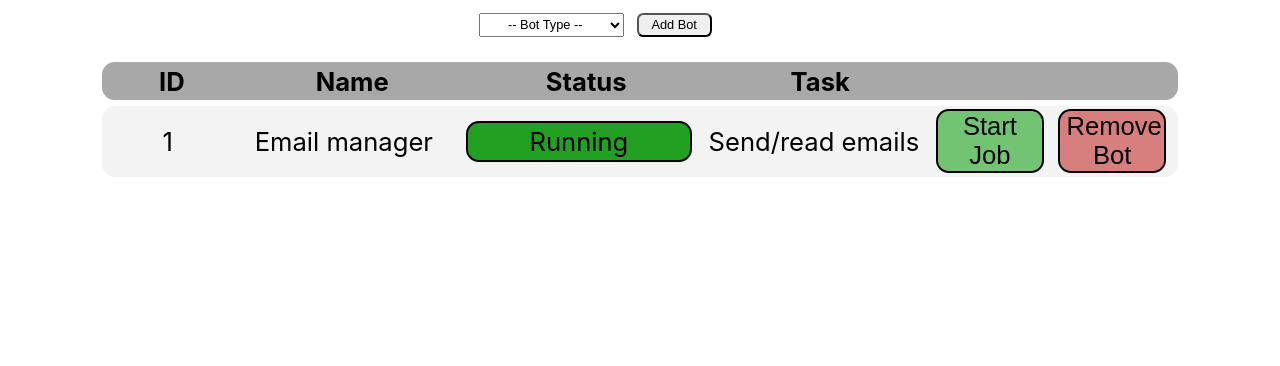
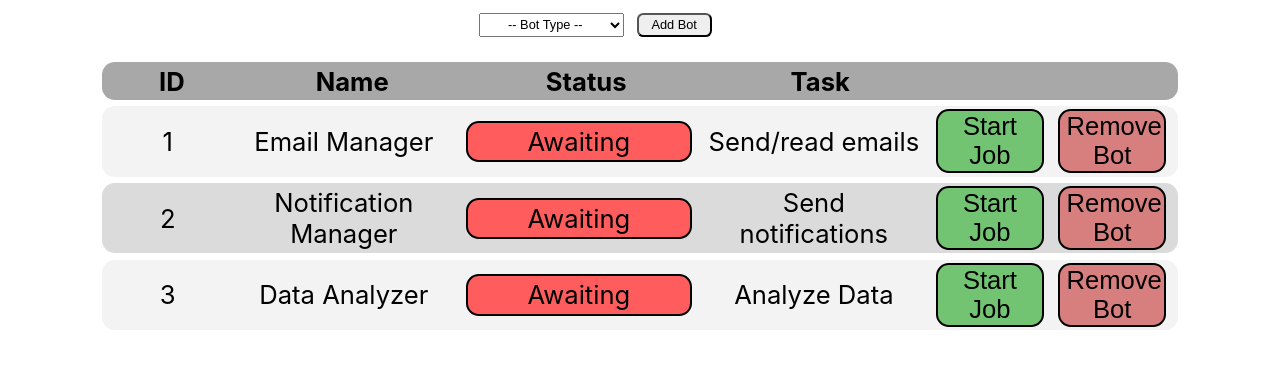
Before and after one commit to LewisSmith291/styling-and-keys, a React (Create React App) app: page / in a window 1280 px wide. Shown: the top 366 px of the page. Built offline with nearby package versions, Linux system fonts and the light colour scheme.

Commit message:
Start job button now moves status from awaiting > running > completed. Need to make button disappear when pressed.

```diff
--- a/src/App.js
+++ b/src/App.js
@@ -1,13 +1,13 @@
-import {useState} from 'react';
+import {useEffect, useState} from 'react';
 import BotList from './RenderBotList';
 import BotListForm from './BotForm';
 import './App.css';
 
 function App() {
   const [bots, setBots] = useState([
-    {id: 1, name: "Email manager", status: "Running", task: "Send/read emails"},
-    //{id: 2, name: "Notification Manager", status: "Awaiting", task: "Send notifications"},
-    //{id: 3, name: "Data Analyzer", status: "Awaiting", task: "Analyze Data"}
+    {id: 1, name: "Email Manager", status: "Awaiting", task: "Send/read emails"},
+    {id: 2, name: "Notification Manager", status: "Awaiting", task: "Send notifications"},
+    {id: 3, name: "Data Analyzer", status: "Awaiting", task: "Analyze Data"}
   ]);
 
   function RemoveBotAtIndex(index){
@@ -17,20 +17,54 @@ function App() {
 
   function StartJob(bot){
     let newStatus = "Awaiting";
+    let delay = 1;
 
     // Only allow button press when bot is awaiting
     if (bot.status === "Awaiting"){
       newStatus = "Running";
     }
     else return;
+
     const newBot = {id: bot.id, name: bot.name, status: newStatus, task: bot.task};
-
     const newBotArray = bots.map((obj) => {
       // Replace old bot with new bot containing updated status
       return obj.id === bot.id ? newBot : obj;
     });
 
     setBots(newBotArray);
+
+    const timeoutID = setTimeout(() => {
+      FinishJob(newBot);
+    }, GetTaskTimer(newBot.name));
+      return () => clearTimeout(timeoutID);
+  }
+
+  function FinishJob(bot){
+    const newStatus = "Completed";
+    const newBot = {id: bot.id, name: bot.name, status: newStatus, task: bot.task};
+    console.log(newBot);
+    const newBotArray = bots.map((obj) => {
+      // Replace old bot with new bot containing updated status
+      return obj.id === bot.id ? newBot : obj;
+    });
+    setBots(newBotArray);
+
+  }
+
+  // Returns a timer based on the task type
+  // Used to decide how long a task takes to complete
+  function GetTaskTimer(taskType){
+    let time = 2;
+    switch (taskType){
+      case "Email Manager":
+        time = Math.random() * 2;
+      case "Notification Manager":
+        time = Math.random() * 3;
+      case "Data Analyzer":
+        time = Math.random() * 4;
+    };
+    console.log(time);
+    return time * 1000;
   }
 
   function AddBotFunction(bot){
--- a/src/RenderBotList.js
+++ b/src/RenderBotList.js
@@ -1,5 +1,5 @@
 import './App.css'
-import {useState, useEffect} from 'react';
+import {useState} from 'react';
 
 function BotList(props){
   const botList = props.list.map((bot) =>
@@ -67,7 +67,7 @@ function RemoveBotButton(remove){
 }
 
 function GetStatusColour(bot){
-  const [style, setStyle] = useState("bot-status " + bot.status.toLowerCase());
+  /*
   const delay = 2;
   let newStyle = "";
   if (bot.status === "Awaiting") newStyle = "running";
@@ -82,9 +82,9 @@ function GetStatusColour(bot){
   );
 
   return (<div className={style}>{bot.status}</div>);
+  */
 
   if (bot.status === "Running"){
-
     return (<div className="bot-status running">{bot.status}</div>);
   }
   else if (bot.status === "Completed"){
--- a/src/index.js
+++ b/src/index.js
@@ -6,9 +6,7 @@ import reportWebVitals from './reportWebVitals';
 
 const root = ReactDOM.createRoot(document.getElementById('root'));
 root.render(
-  <React.StrictMode>
-    <App />
-  </React.StrictMode>
+  <App />
 );
 
 // If you want to start measuring performance in your app, pass a function
```
